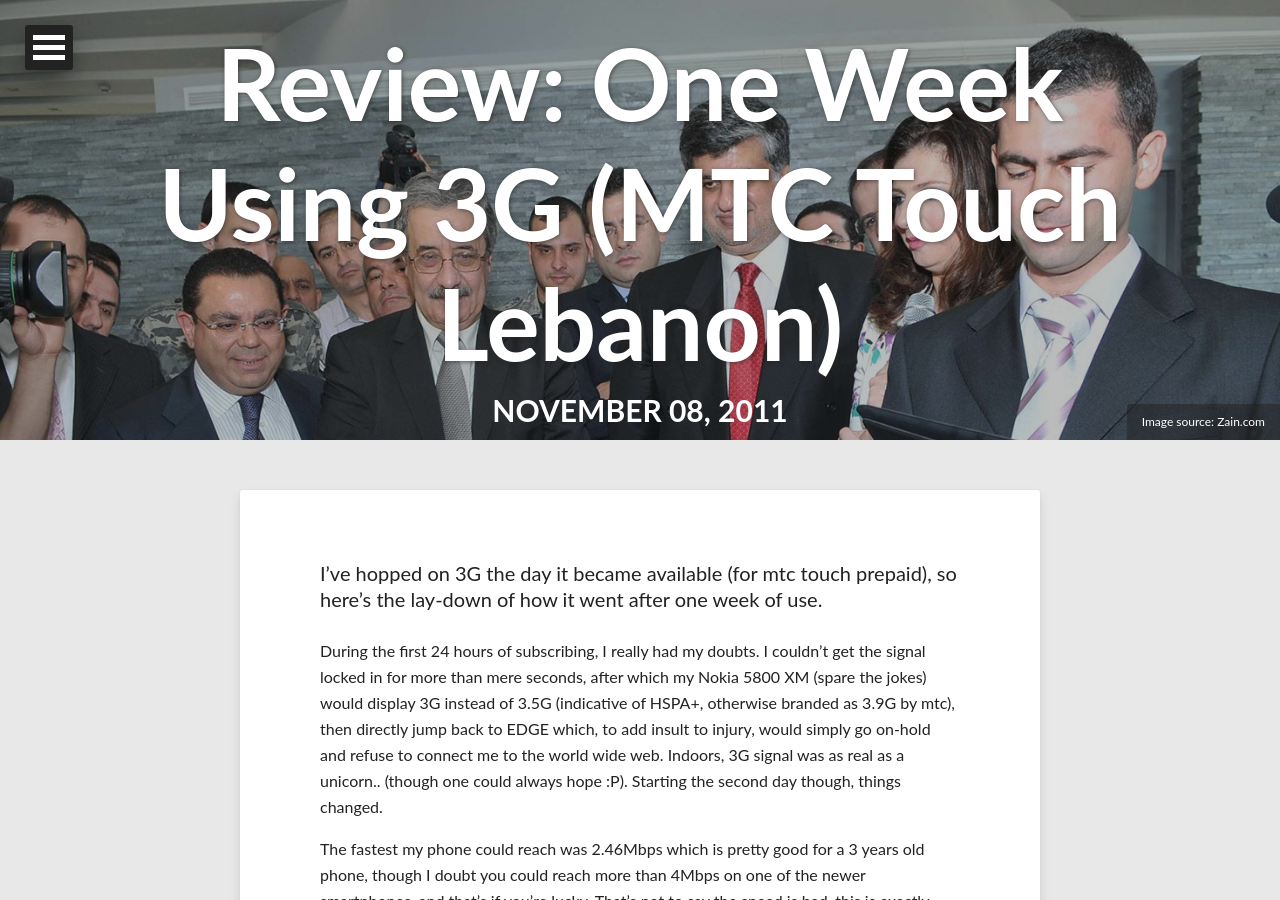
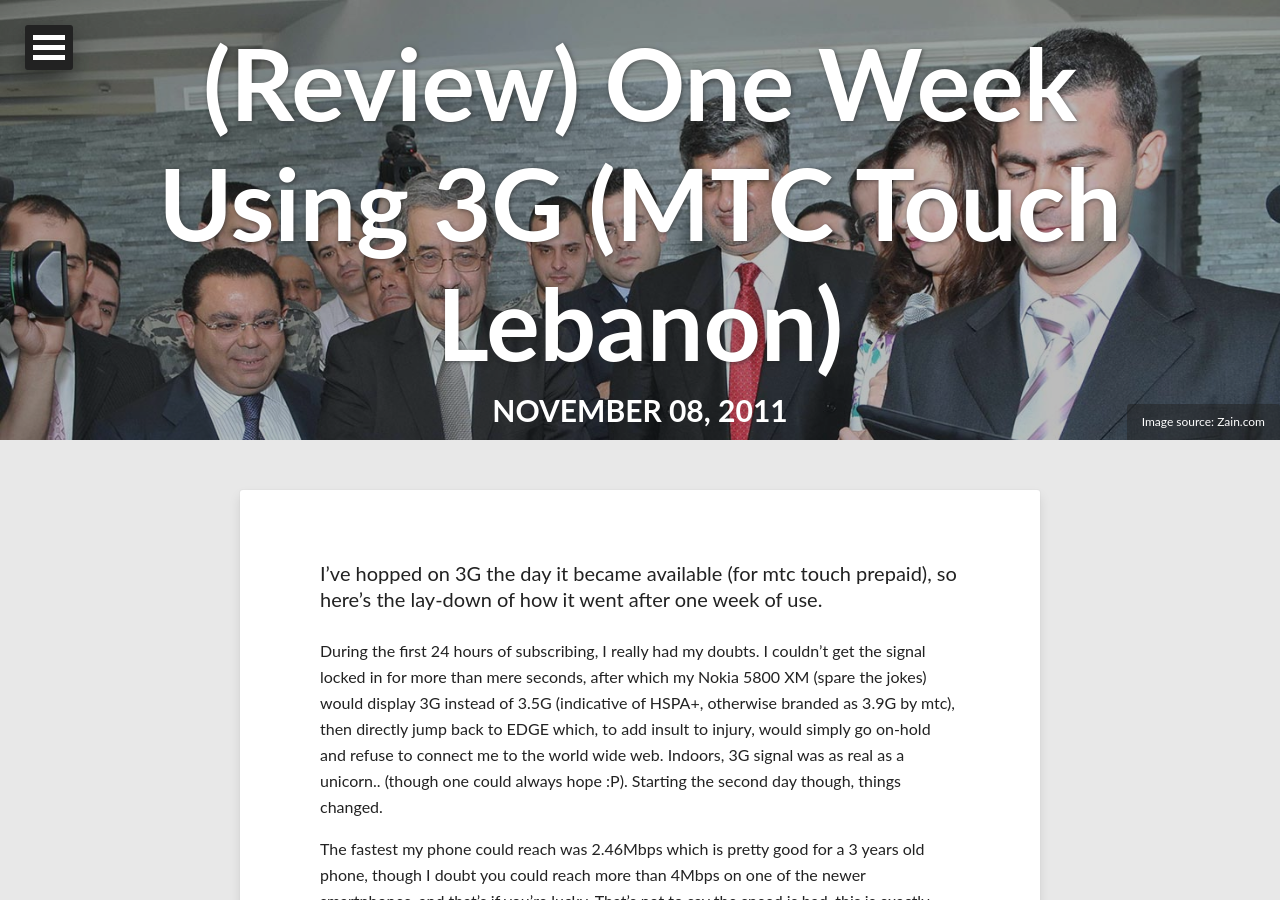
Before and after one commit to bmak91/bmak91.github.io, a Jekyll site: the page built from _posts/2011-11-8-review-one-week-using-3g-mtc.md, in a window 1280 px wide and 900 px high. Built offline with Jekyll 4.4.1, drawn with Linux system fonts in a browser that asks for light colours; nearby versions of some CDN libraries; some of the changed text lies outside the part shown.

Commit message:
yet another

```diff
--- a/_posts/2011-11-8-review-one-week-using-3g-mtc.md
+++ b/_posts/2011-11-8-review-one-week-using-3g-mtc.md
@@ -1,6 +1,6 @@
 ---
 layout: post
-title: "Review: One Week Using 3G (MTC Touch Lebanon)"
+title: (Review) One Week Using 3G (MTC Touch Lebanon)
 description: "Disqus and Outbrain."
 modified: 2012-03-31
 image:
```
